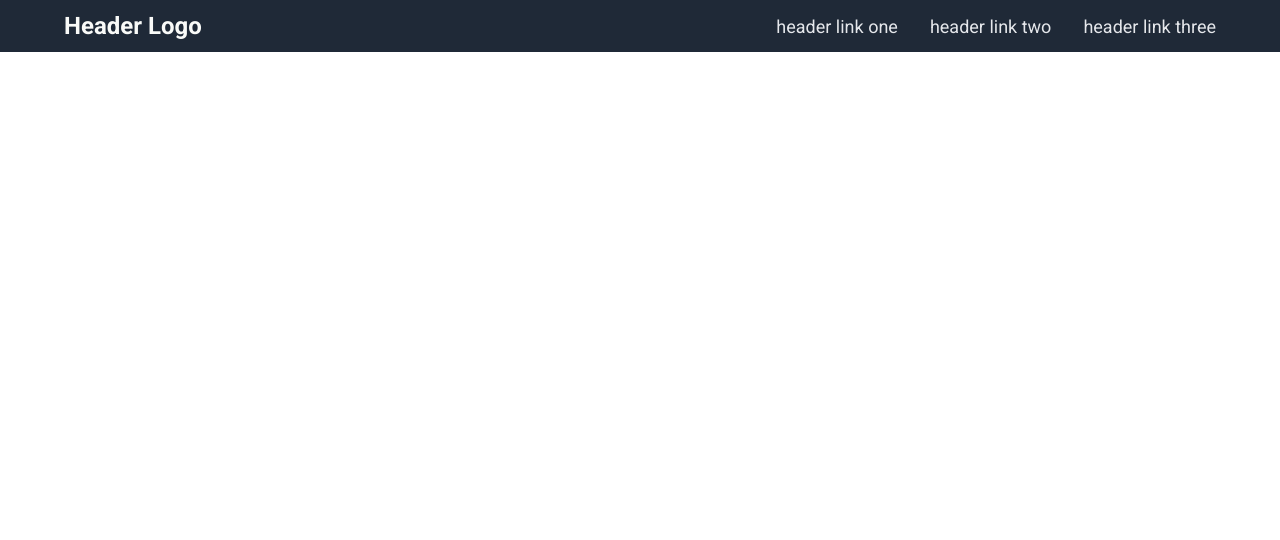
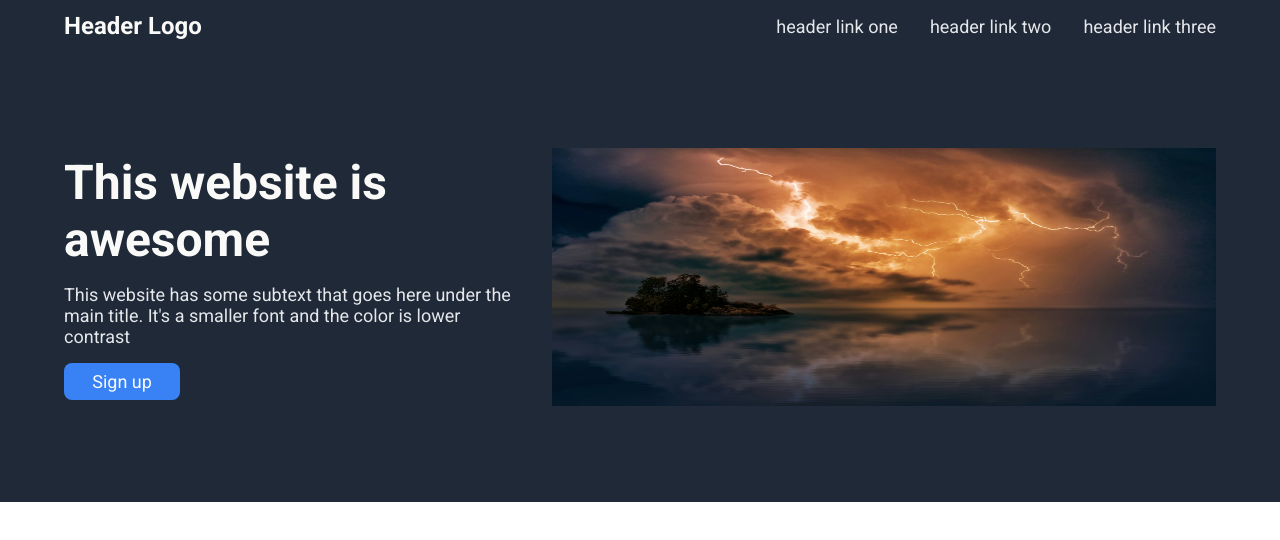
Before and after one commit to 3kori/landing-page, a plain HTML site: page index.html in a window 1280 px wide. Drawn offline with Linux system fonts and the light colour scheme.

Commit message:
Add the hero section

```diff
--- a/index.html
+++ b/index.html
@@ -14,11 +14,23 @@
         <div class="header-logo">Header Logo</div>
         <nav>
             <ul>
-                <li class="nav-links">header link one</li>
-                <li class="nav-links">header link two</li>
-                <li class="nav-links">header link three</li>
+                <li class="nav-links"><a href="#">header link one</a></li>
+                <li class="nav-links"><a href="#">header link two</a></li>
+                <li class="nav-links"><a href="#">header link three</a></li>
             </ul>
         </nav>
     </header>
+    <main>
+        <section class="hero">
+            <div class="hero-txt">
+                <h1>This website is awesome</h1>
+                <p>This website has some subtext that goes here under the main title. It's a smaller font and the color is lower contrast</p>
+                <a href="#" class="cta-btn">Sign up</a>
+            </div>
+            <div class="img-container">
+                <img src="images/johannes-plenio-E-Zuyev2XWo-unsplash.jpg" alt="hero section image">
+            </div>
+        </section>
+    </main>
 </body>
 </html>
--- a/styles.css
+++ b/styles.css
@@ -41,9 +41,14 @@ body {
 img {
     display:block;
     width: 100%;
+    height: 100%;
 }
 ul {
     list-style-type: none;
+}
+
+a {
+    text-decoration: none;
 }
 
 header {
@@ -66,7 +71,52 @@ nav > ul {
     gap: 2rem;
 }
 
-.nav-links {
+.nav-links > a {
     font-size: var(--fs-normal);
     color: var(--grey-clr);
 }
+
+.hero {
+    background-color: var(--dark-background);
+    height: 450px;
+    padding: 6rem 4rem;
+    display: flex;
+    justify-content: space-between;
+    align-items: center;
+    gap: 24px;
+}
+
+.hero-txt {
+    width: 70%;
+    display: flex;
+    flex-direction: column;
+    gap: 1rem;
+
+}
+
+.hero-txt > h1 {
+    color: var(--white-text-on-dark);
+    font-size: var(--fs-largest);
+
+}
+
+.hero-txt > p {
+    color: var(--grey-clr);
+    font-size: var(--fs-normal);
+}
+
+.cta-btn {
+    background-color: var(--btn-clr);
+    color: var(--white-text-on-dark);
+    font-size: var(--fs-normal);
+    width: 25%;
+    border-radius: .5rem;
+    padding: .5rem;
+    text-align: center;
+}
+
+.img-container {
+    width: 100%;
+    height: 100%;
+
+}
```
Also changed, not shown: images/johannes-plenio-E-Zuyev2XWo-unsplash.jpg (added).
